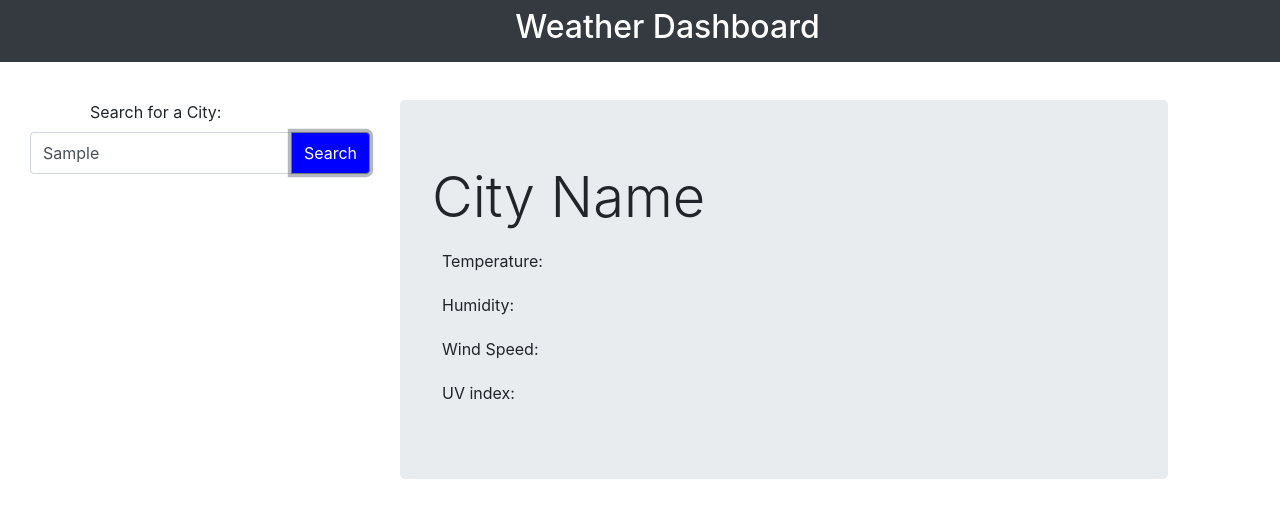
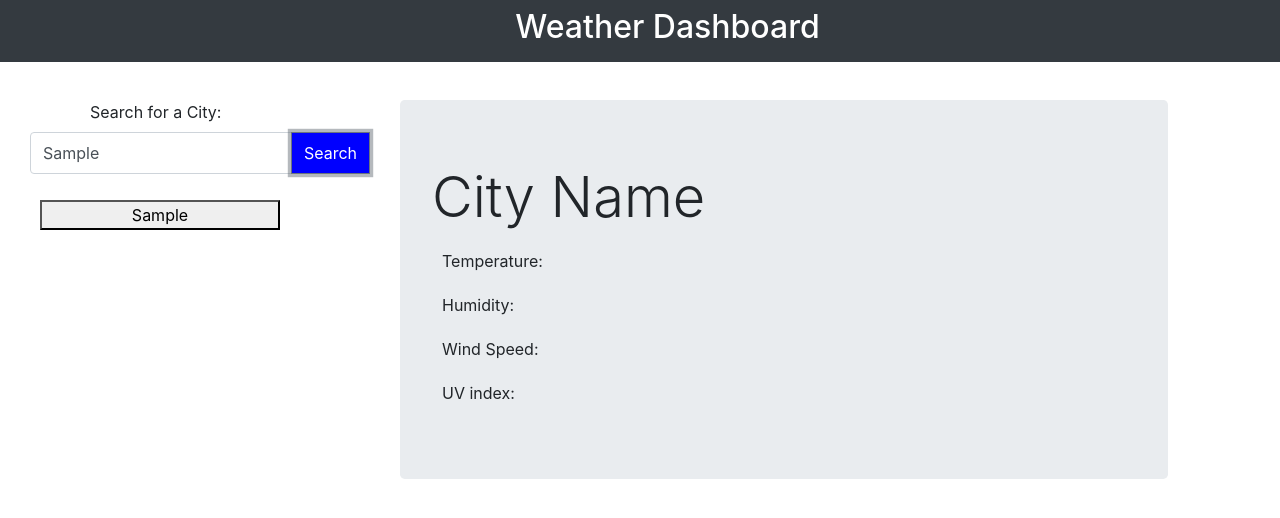
Before and after one commit to PopSizzle/Weather_App, a plain HTML site: page index.html in a window 1280 px wide. Both pictures are taken after typing "Sample" into the empty fields and a click on the button "Search". Drawn offline with nearby package versions, Linux system fonts and the light colour scheme; no server answers.

Commit message:
creating history list

```diff
--- a/assets/javascript.js
+++ b/assets/javascript.js
@@ -1,12 +1,12 @@
 var lat;
 var UVIndex;
 var lon;
-var history = [];
+var searchHist = [];
 
 function citySearch(event){
 
     var cityName = $("#cityInput").val().trim();
-
+    searchHist.push(cityName);
     var queryURL = "http://api.openweathermap.org/data/2.5/forecast?q=" + cityName + "&appid=7fc7f03995684de46975fc5859c4770c"
 
     $.ajax({
@@ -71,13 +71,27 @@ function citySearch(event){
 
     })
 
+    renderHistory();
+    console.log(searchHist);
 }
 
-renderHistory(){
-
+function renderHistory(){
+    $("#histBox").empty();
+    for(i=(searchHist.length-1); i>-1; i--){
+        var newButton = $("<button>");
+        newButton.text(searchHist[i]);
+        newButton.addClass("histCell");
+        $("#histBox").append(newButton);
+    }
 }
 
 $("#searchButton").on("click", function(event){
     event.preventDefault();
+    event.stopPropagation();
     citySearch();
 });
+
+$(document).on("click", ".histCell", function(){
+
+
+})
--- a/assets/stylesheet.css
+++ b/assets/stylesheet.css
@@ -22,6 +22,17 @@
 #searchButton {
   background-color: blue;
   color: white;
+}
+
+#histBox {
+  position: fixed;
+  top: 200px;
+  left: 40px;
+}
+
+.histCell{
+  width: 240px;
+  display: block;
 }
 
 .jumbotron {
--- a/index.html
+++ b/index.html
@@ -28,6 +28,7 @@
             Search
           </button>
         </span>
+        <div id="histBox"></div>
     </div>
     <div class="jumbotron col-md-8">
       <h1 class="display-4" id="cityTitle">City Name</h1><div id="icon"></div>
```
